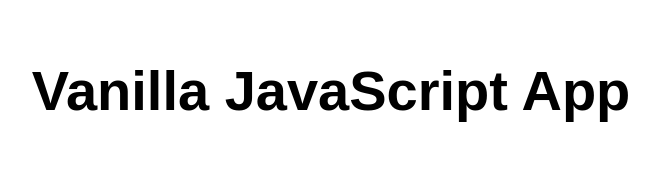
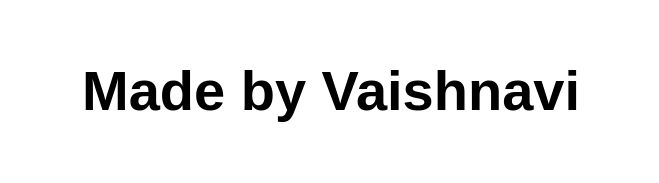
Before and after one commit to bilva1/Cloud-Practical, a website: page src/index.html in a window 1280 px wide. Shown: the whole page, without its empty margins (309-968 px from the left). Drawn offline with Linux system fonts and the light colour scheme.

Commit message:
index.html

```diff
--- a/src/index.html
+++ b/src/index.html
@@ -10,7 +10,7 @@
 
 <body>
   <main>
-    <h1>Vanilla JavaScript App</h1>
+    <h1>Made by Vaishnavi</h1>
   </main>
 </body>
 
```
